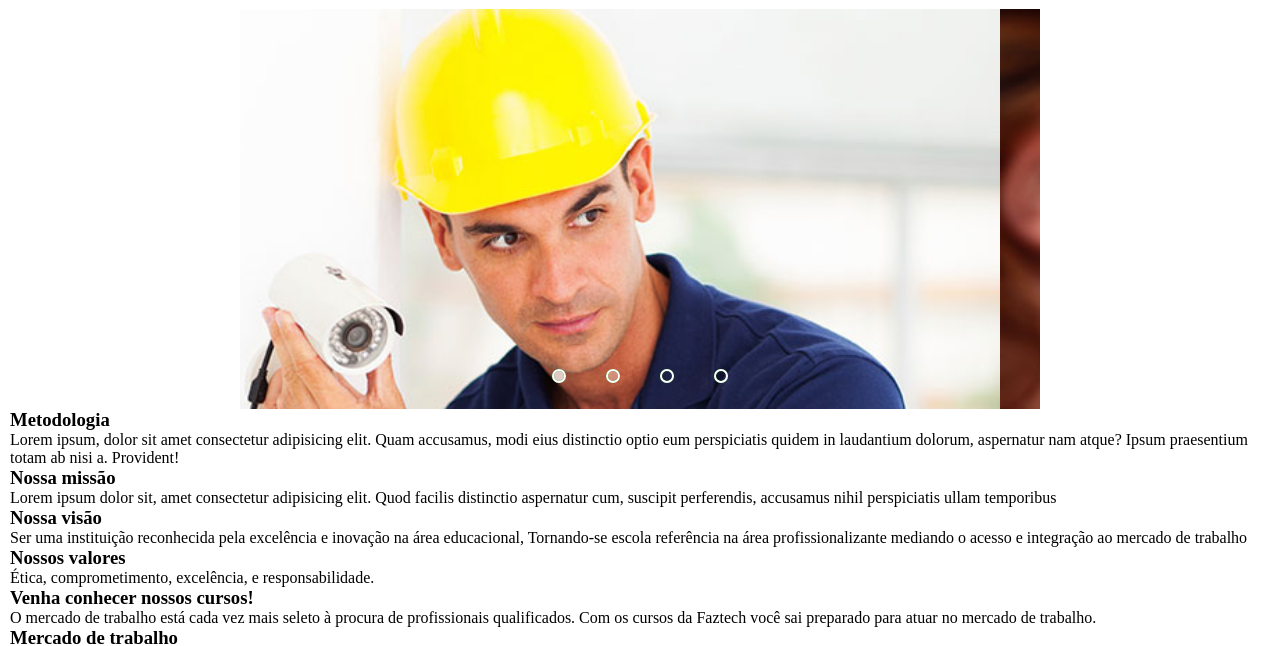
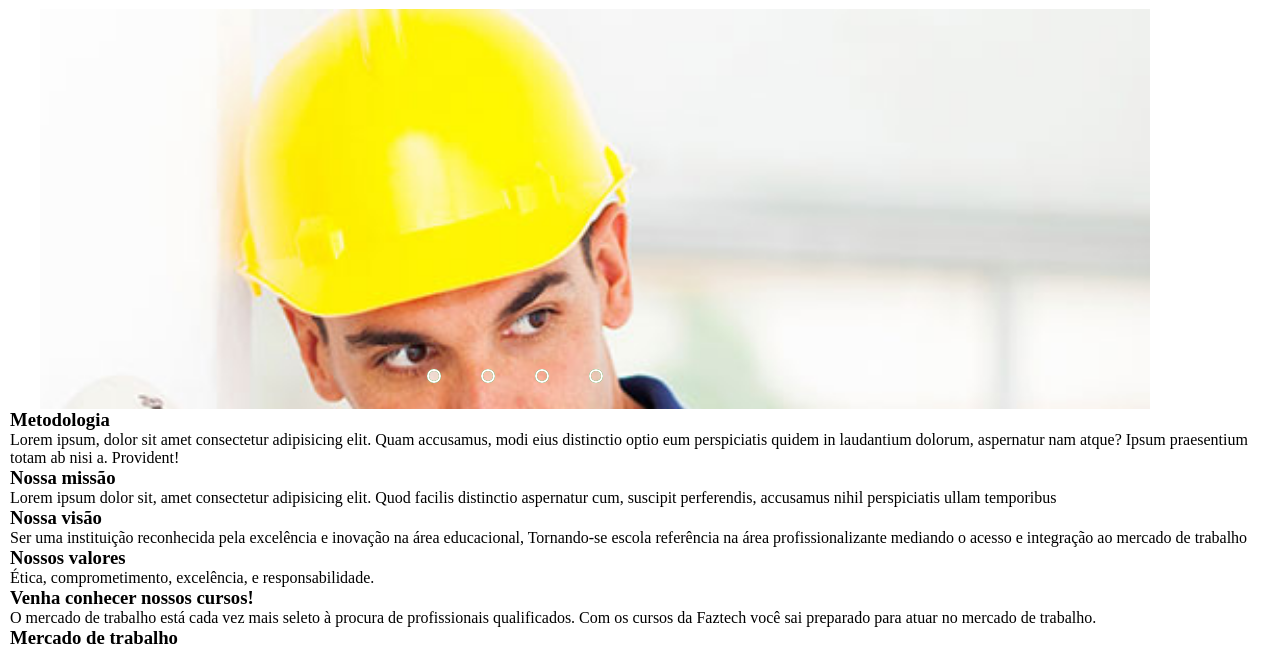
Before and after one commit to RebecaKLopes/faztech, a plain HTML site: page index.html in a window 1280 px wide. Shown: the part 161-807 px from the top of the page. Drawn offline with Linux system fonts and the light colour scheme.

Commit message:
media queries carrossel

```diff
--- /dev/null
+++ b/estilos/media.css
@@ -0,0 +1,108 @@
+@charset "UTF-8";
+
+/*media queries*/
+
+@media screen and (min-width: 760px){
+    /* carrossel de imagens*/
+    .slider{
+        margin: 0 auto;
+        width: 950px;
+        height: 400px;
+        overflow: hidden;
+    }
+
+    .slides{
+        width: 400%;
+        height: 400px;
+        display: flex;
+    }
+
+    .slide img{
+        width: 950px;
+    }
+
+    .manual-navigation{
+        position: absolute;
+        width: 800px;
+        margin-top: -40px;
+        display: flex;
+        justify-content: center;
+    }
+
+    .manual-btn:not(:Last-child){
+        margin-right: 40px;
+    }
+
+    .navigation-auto div{
+        border: 2px solid green;
+        padding: 5px;
+        border-radius: 10px;
+        cursor: pointer;
+        transition: .5s;
+    }
+
+    .navigation-auto{
+        position: absolute;
+        width: 800px;
+        margin-top: 360px;
+        display: flex;
+        justify-content: center;
+    }
+
+    .navigation-auto div:not(:Last-child){
+        margin-right: 40px;
+    }
+}
+
+@media screen and (min-width: 1025px){
+
+    /* carrossel de imagens*/
+    .slider{
+        margin: 0 auto;
+        width: 1200px;
+        height: 400px;
+        overflow: hidden;
+    }
+
+    .slides{
+        width: 600%;
+        height: 400px;
+        display: flex;
+    }
+
+    .slide img{
+        width: 1200px;
+    }
+
+    .manual-navigation{
+        position: absolute;
+        width: 950px;
+        margin-top: -40px;
+        display: flex;
+        justify-content: center;
+    }
+
+    .manual-btn{
+        border: 2px solid white;
+        padding: 5px;
+        border-radius: 10px;
+        cursor: pointer;
+        transition: .5s;
+    }
+
+    .navigation-auto div{
+        border: 2px solid green;
+        padding: 5px;
+        border-radius: 10px;
+        cursor: pointer;
+        transition: .5s;
+    }
+
+    .navigation-auto{
+        position: absolute;
+        width: 950px;
+        margin-top: 360px;
+        display: flex;
+        justify-content: center;
+    }
+}
--- a/estilos/style.css
+++ b/estilos/style.css
@@ -146,14 +146,14 @@ main{
 /* carrossel de imagens*/
 .slider{
     margin: 0 auto;
-    width: 800px;
-    height: 400px;
+    width: 750px;
+    height: 250px;
     overflow: hidden;
 }
 
 .slides{
     width: 400%;
-    height: 400px;
+    height: 260px;
     display: flex;
 }
 
@@ -173,7 +173,7 @@ main{
 
 .manual-navigation{
     position: absolute;
-    width: 800px;
+    width: 550px;
     margin-top: -40px;
     display: flex;
     justify-content: center;
@@ -188,7 +188,7 @@ main{
 }
 
 .manual-btn:not(:Last-child){
-    margin-right: 40px;
+    margin-right: 25px;
 }
 
 .manual-btn:hover{
@@ -221,14 +221,14 @@ main{
 
 .navigation-auto{
     position: absolute;
-    width: 800px;
-    margin-top: 360px;
+    width: 550px;
+    margin-top: 220px;
     display: flex;
     justify-content: center;
 }
 
 .navigation-auto div:not(:Last-child){
-    margin-right: 40px;
+    margin-right: 25px;
 }
 
 #radio1:checked ~ .navigation-auto #auto-btn1{
--- a/index.html
+++ b/index.html
@@ -6,6 +6,7 @@
     <meta name="viewport" content="width=device-width, initial-scale=1.0">
     <title>faztech - Cursos profissionalizantes</title>
     <link rel="stylesheet" href="estilos/style.css">
+    <link rel="stylesheet" href="estilos/media.css">
     <link href="https://fonts.googleapis.com/icon?family=Material+Icons" rel="stylesheet">
 </head>
 <body>
```
